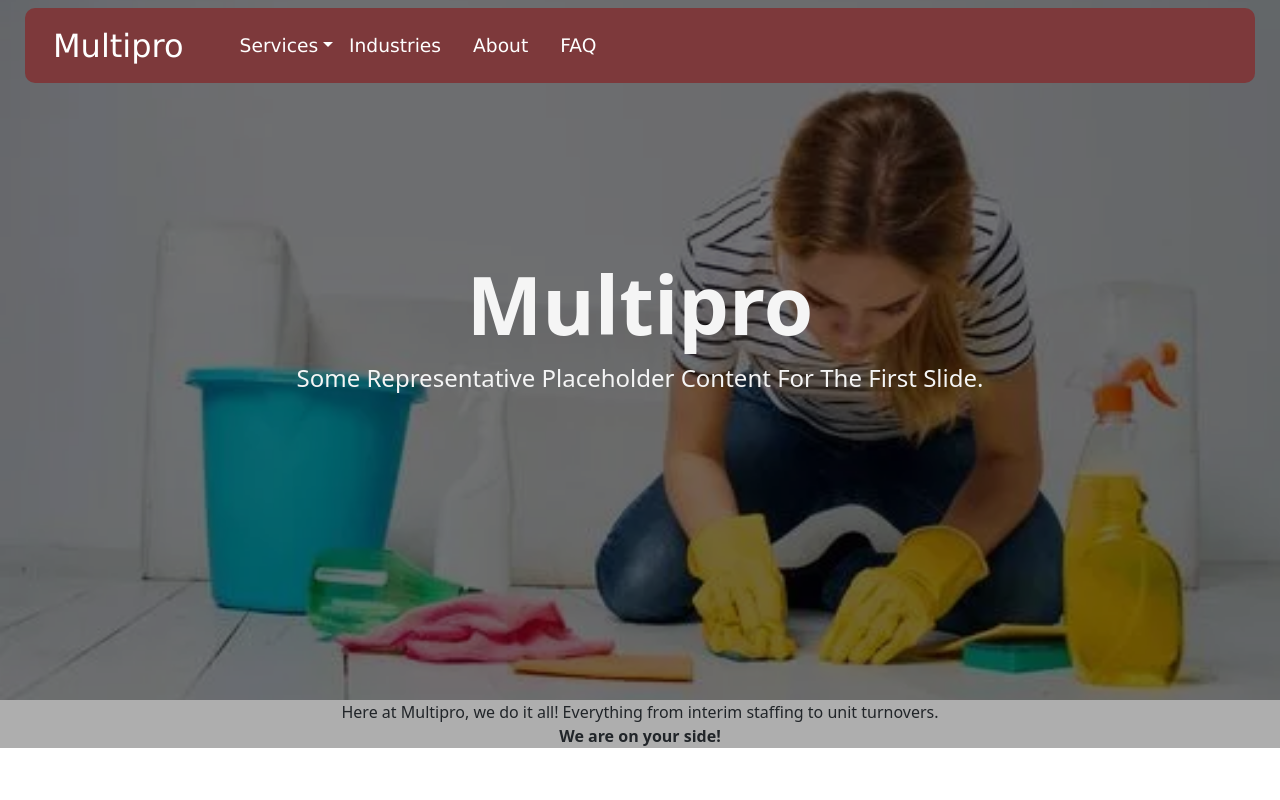
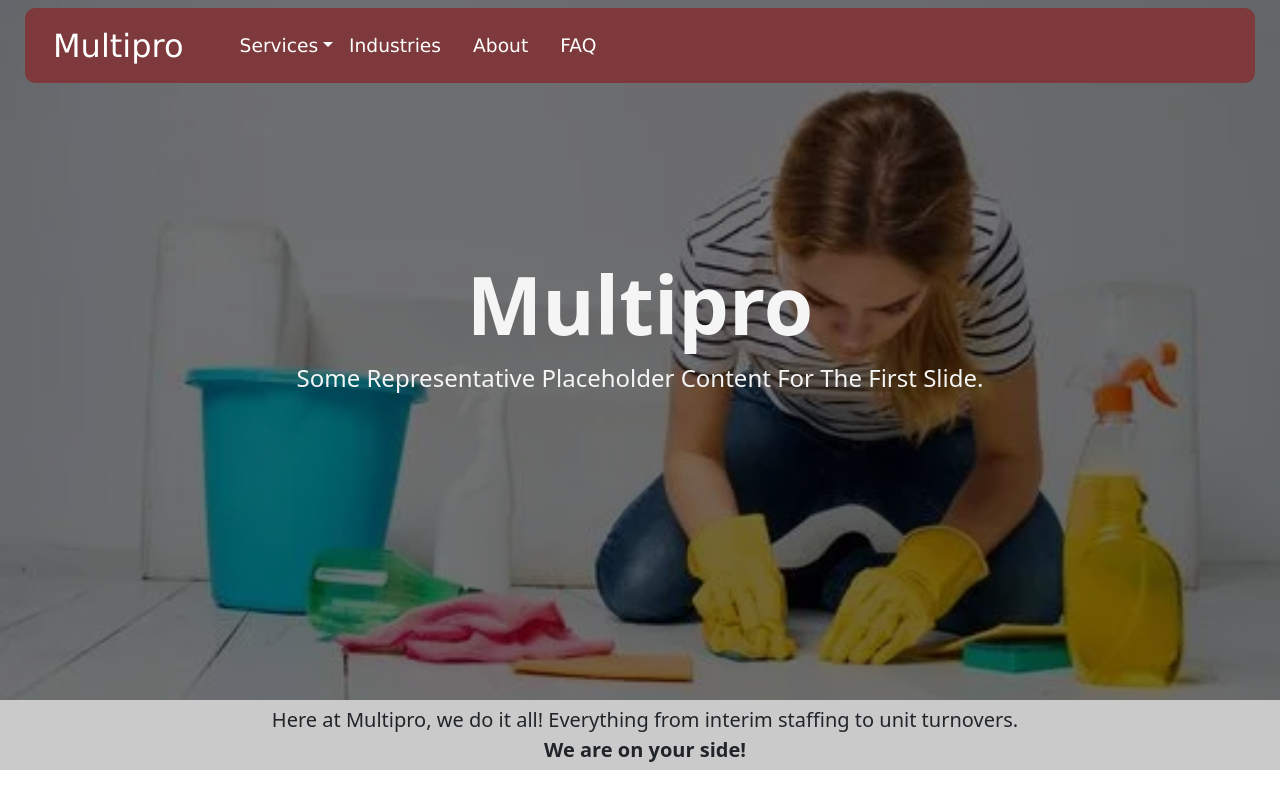
Before and after one commit to grossregan/multipro-frontend, a React (Vite) app: page /ims in a window 1280 px wide. Built offline with nearby package versions, Linux system fonts and the light colour scheme.

Commit message:
reformatting

```diff
--- a/src/Home.css
+++ b/src/Home.css
@@ -1,3 +1,9 @@
 .r-color {
-    background-color: rgb(174, 174, 174);
+    background-color: rgb(202, 202, 202);
 }
+.t-size {
+    font-size: 15pt;
+}
+.pad{
+    margin: 5px;
+}
--- a/src/Home.tsx
+++ b/src/Home.tsx
@@ -22,10 +22,15 @@ const Home = () => {
         </Router>
       </div>
       <div>
-        <div className="container-fluid text-center">
+        <div className="container-fluid text-center t-size">
           <div className="row r-color">
-                <text>Here at Multipro, we do it all! Everything from interim staffing to unit turnovers.</text>
+            <div className="pad">
+              <text>
+                Here at Multipro, we do it all! Everything from interim staffing
+                to unit turnovers. <br></br>
                 <strong>We are on your side!</strong>
+              </text>
+            </div>
           </div>
         </div>
       </div>
```
